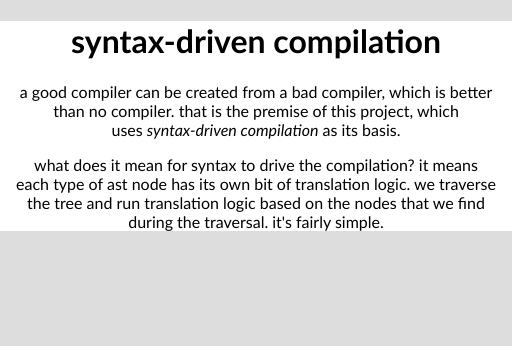
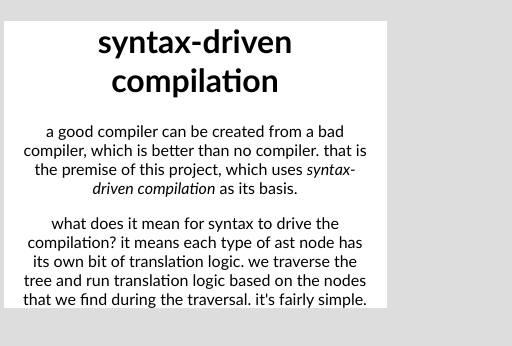
Before and after one commit to masak/syntax-driven, a React (Create React App) app: page / in a window 390 px wide. Shown: the top 346 px of the page, 512 px wide, since content can reach past the window. Built offline with nearby package versions, Linux system fonts and the light colour scheme.

Commit message:
Narrow it down some more
Gotta fit on mobile!

```diff
--- a/src/App.css
+++ b/src/App.css
@@ -9,9 +9,9 @@ body {
 
 main {
   background-color: white;
-  min-width: 480px;
+  min-width: 350px;
   width: 90%;
-  max-width: 600px;
+  max-width: 100%;
   padding-top: 0;
   padding-left: 1em;
   padding-right: 1em;
```
